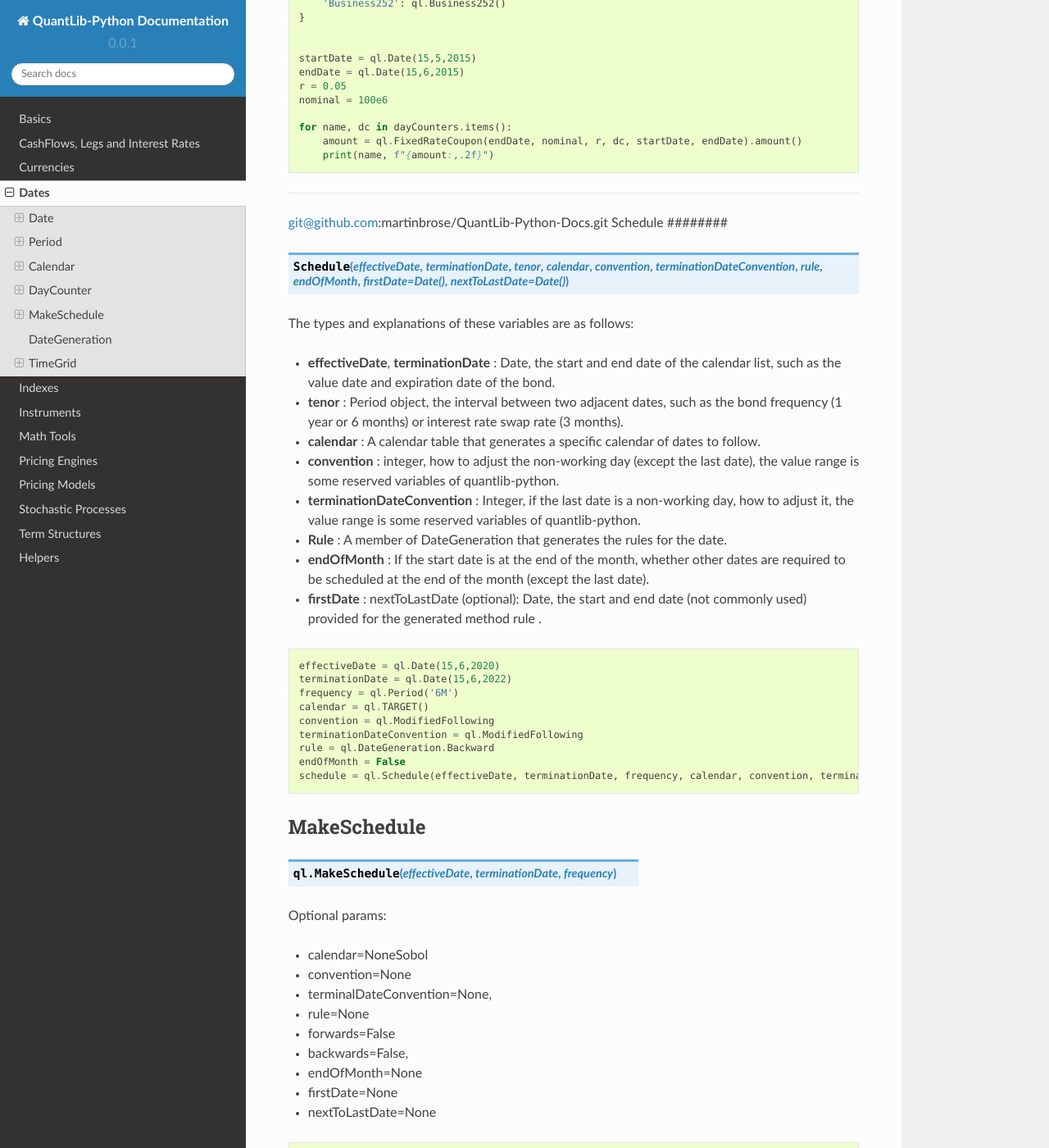
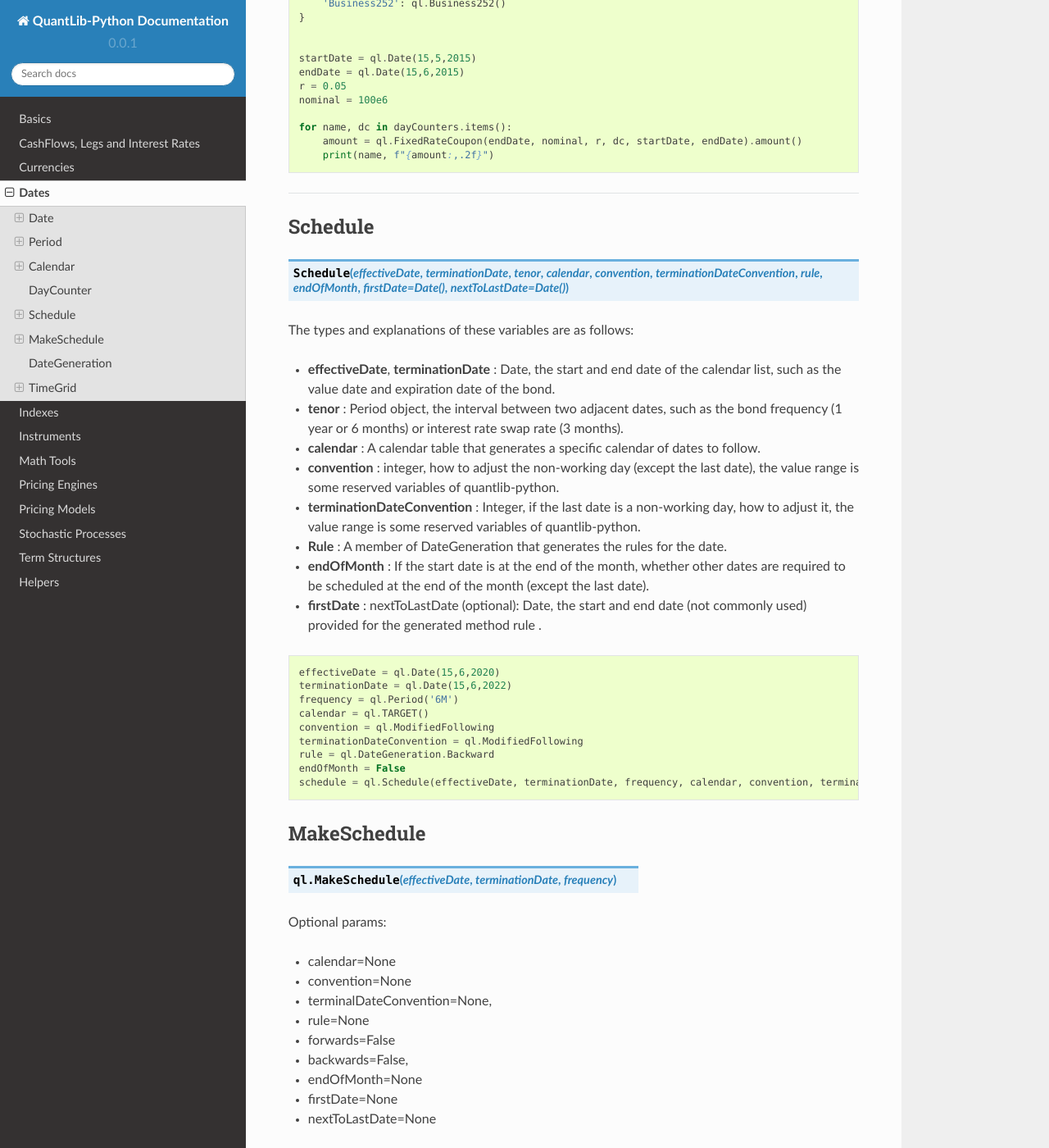
Before and after one commit to nhaga/QuantLib-Python-Docs, a Sphinx documentation site: the page built from docs/dates.rst, in a window 1280 px wide and 1400 px high, scrolled down 6955 px. Shown: the whole window at 82% size. Built offline with Sphinx 7.4.7 and the Read the Docs theme 2.0.0, drawn with Linux system fonts in a browser that asks for light colours; formulas are drawn with MathJax 3.

Commit message:
Remove typos

```diff
--- a/docs/dates.rst
+++ b/docs/dates.rst
@@ -343,7 +343,7 @@ The “Day Count Convention” is critical for the valuation of financial produc
 
 ----
 
-git@github.com:martinbrose/QuantLib-Python-Docs.git
+
 Schedule
 ########
 
@@ -382,7 +382,7 @@ MakeSchedule
 
 Optional params:
 
-- calendar=NoneSobol
+- calendar=None
 - convention=None
 - terminalDateConvention=None,
 - rule=None
```
